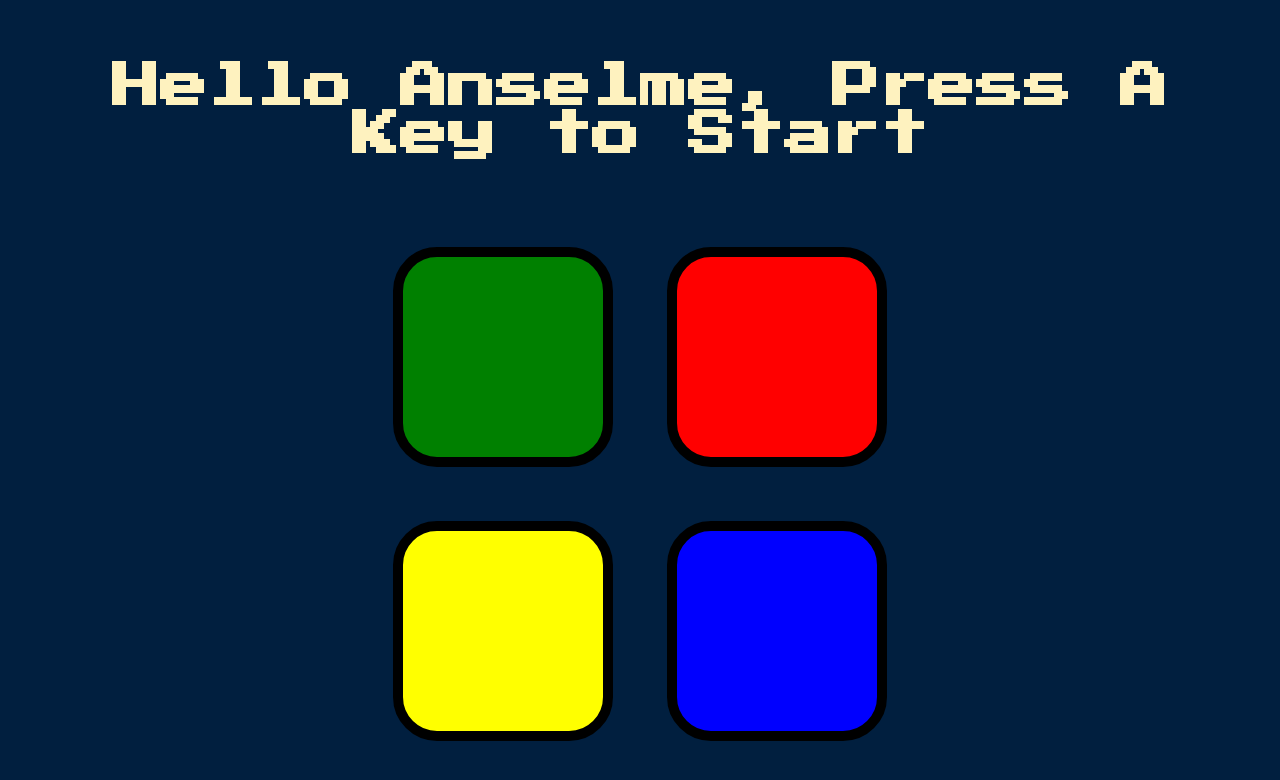
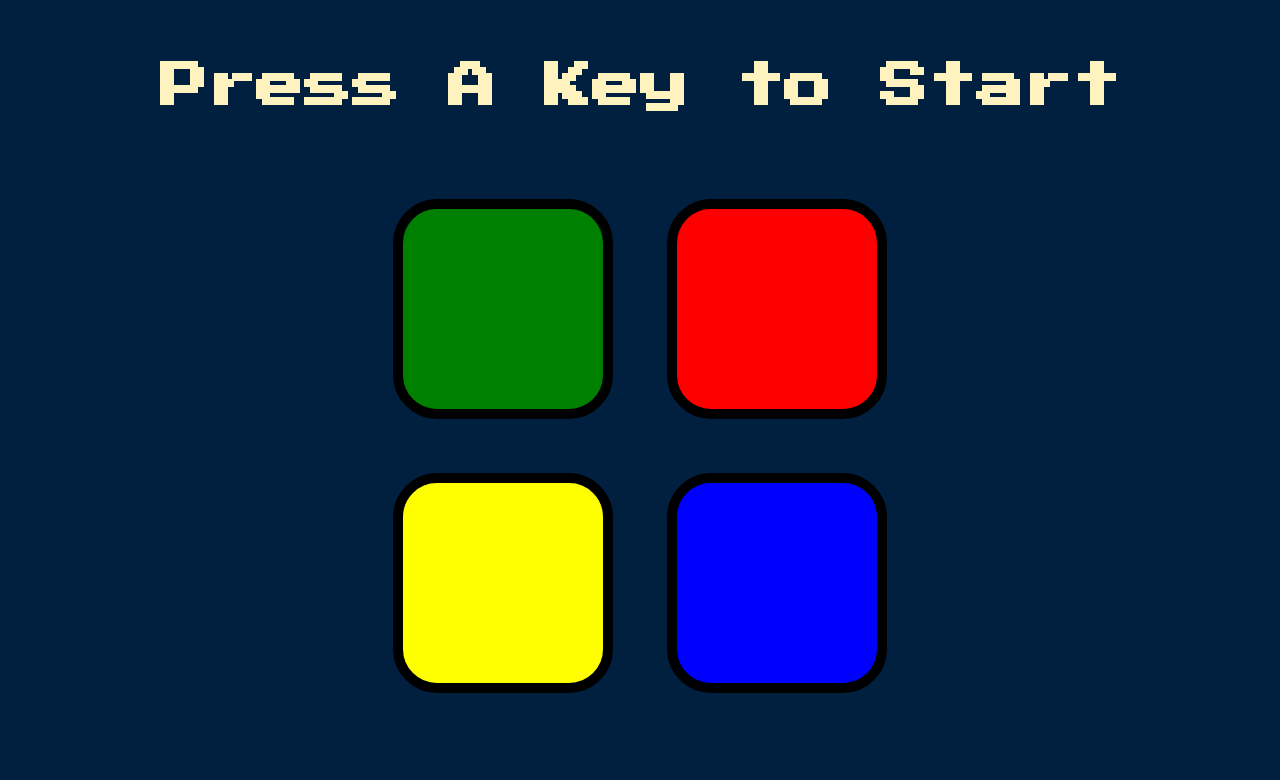
Before and after one commit to rktzcode/exercise-game, a plain HTML site: page index.html in a window 1280 px wide. Drawn offline with nearby package versions, Linux system fonts and the light colour scheme.

Commit message:
Establishing the default title

```diff
--- a/index.html
+++ b/index.html
@@ -9,7 +9,7 @@
 </head>
 
 <body>
-  <h1 id="level-title">Hello Anselme, Press A Key to Start</h1>
+  <h1 id="level-title">Press A Key to Start</h1>
   <div class="container">
     <div lass="row">
 
```
